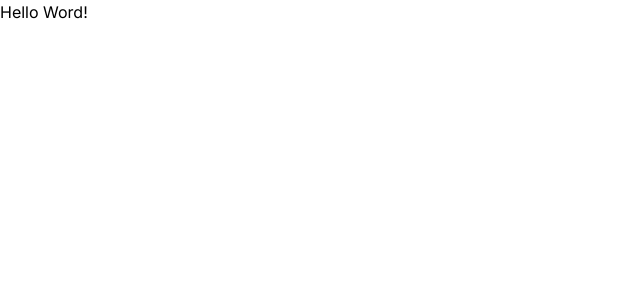
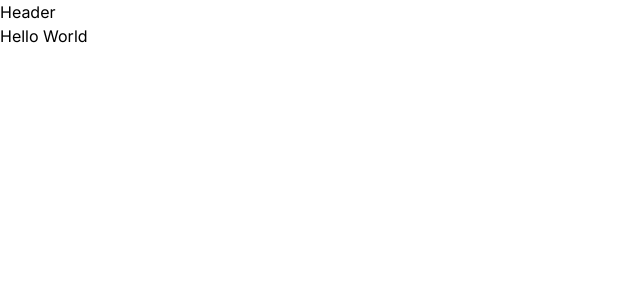
Before and after one commit to XavierJece/devstore-next13, a Next.js app: page / in a window 1280 px wide. Shown: the top 300 px of the page, without its empty margins (0-640 px from the left). Built offline with nearby package versions, Linux system fonts and the light colour scheme.

Commit message:
Projeto de e-commerce - Criando layout da aplicação

```diff
--- /dev/null
+++ b/src/app/(store)/(home)/loading.tsx
@@ -0,0 +1,3 @@
+export default function HomeLoading() {
+  return <p>Carregando...</p>
+}
--- /dev/null
+++ b/src/app/(store)/(home)/page.tsx
@@ -0,0 +1,5 @@
+export default async function Home() {
+  await new Promise((resolve) => setTimeout(resolve, 2000))
+
+  return <h1>Hello World</h1>
+}
--- /dev/null
+++ b/src/app/(store)/layout.tsx
@@ -0,0 +1,11 @@
+import { ReactNode } from 'react'
+import { Header } from '~/components/header'
+
+export default function StoreLayout({ children }: { children: ReactNode }) {
+  return (
+    <div>
+      <Header />
+      {children}
+    </div>
+  )
+}
--- /dev/null
+++ b/src/app/(store)/search/loading.tsx
@@ -0,0 +1,3 @@
+export default function SearchLoading() {
+  return <p>Carregando busca...</p>
+}
--- /dev/null
+++ b/src/app/(store)/search/page.tsx
@@ -0,0 +1,5 @@
+export default async function Search() {
+  await new Promise((resolve) => setTimeout(resolve, 2000))
+
+  return <h1>Hello World</h1>
+}
--- a/src/app/page.tsx
+++ /dev/null
@@ -1,3 +0,0 @@
-export default function Home() {
-  return <h1>Hello Word!</h1>
-}
--- /dev/null
+++ b/src/components/header.tsx
@@ -0,0 +1,3 @@
+export function Header() {
+  return <div>Header</div>
+}
```
